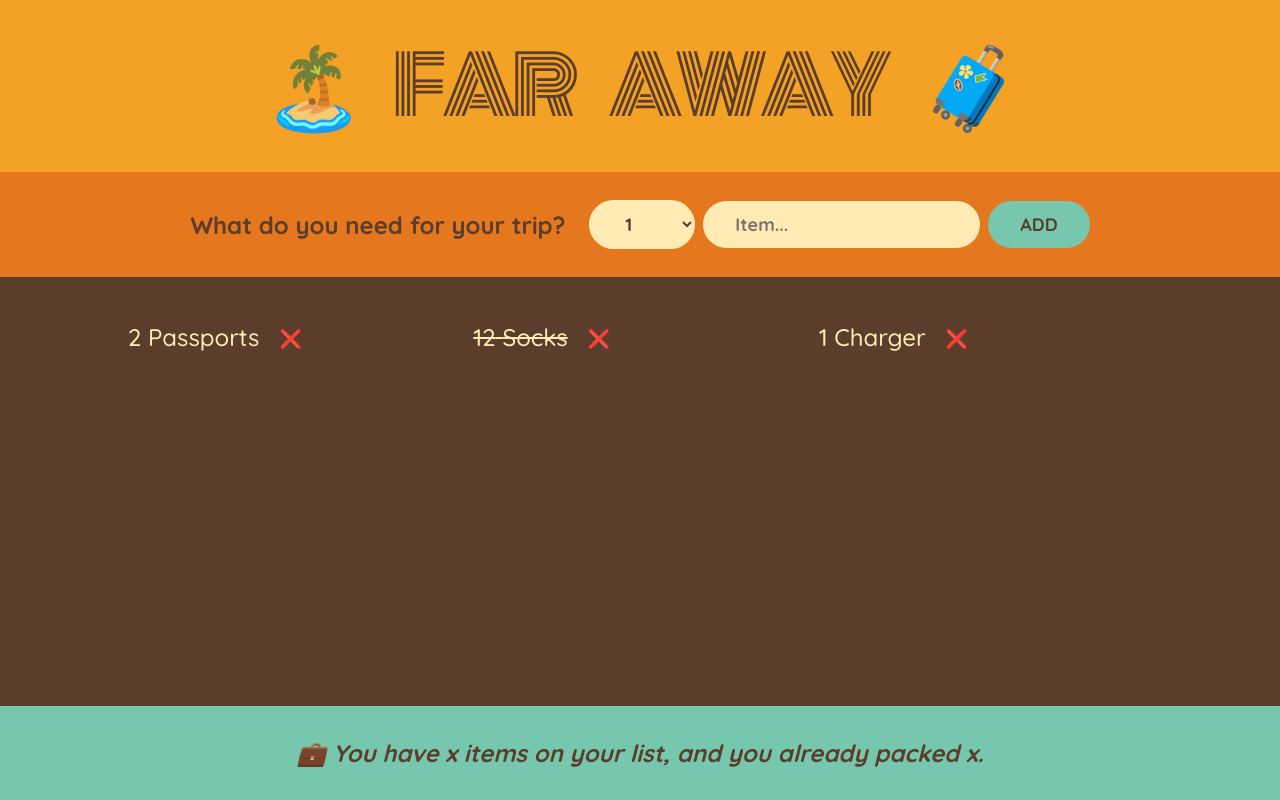
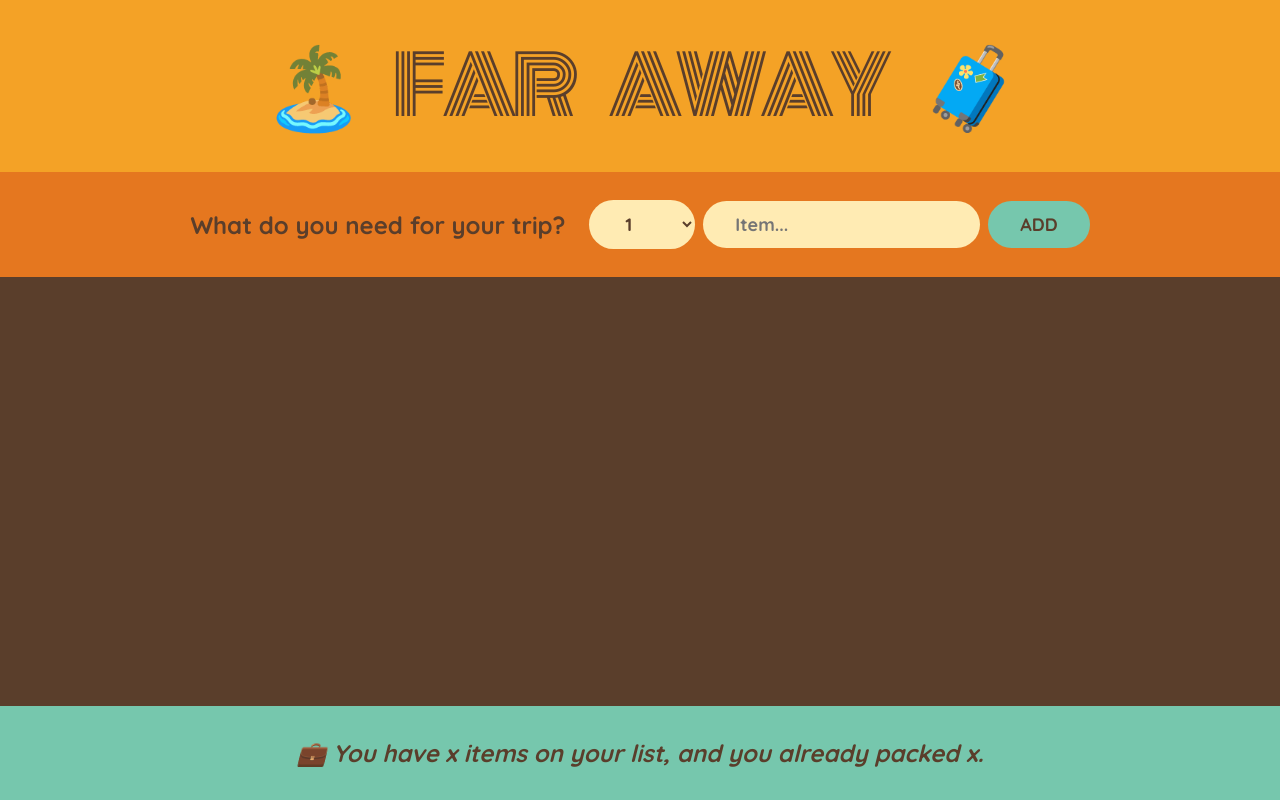
Before and after one commit to ChristianC93/travel-list, a React (Create React App) app: page / in a window 1280 px wide. Built offline with nearby package versions, Linux system fonts and the light colour scheme; the HTML template or start-up script is replaced by a standard one.

Commit message:
moved items state variable to App component and passed it as props to PackingList component and moved handleAddItems function to App component and passed it as props to Form component

```diff
--- a/src/App.js
+++ b/src/App.js
@@ -7,11 +7,17 @@
 ];
 
 export default function App() {
+  const [items, setItems] = useState([]);
+
+  function handleAddItems(item) {
+    setItems((items) => [...items, item]);
+  }
+
   return (
     <div className="app">
       <Logo />
-      <Form />
-      <PacklingList />
+      <Form onAddItems={handleAddItems} />
+      <PacklingList items={items} />
       <Stats />
     </div>
   );
@@ -21,14 +27,9 @@
   return <h1>🏝️ Far Away 🧳</h1>;
 }
 
-function Form() {
+function Form({ onAddItems }) {
   const [description, setDescription] = useState('');
   const [quantity, setQuantity] = useState(1);
-  const [items, setItems] = useState([]);
-
-  function handleAddItems(item) {
-    setItems((items) => [...items, item]);
-  }
 
   function handleSubmit(e) {
     e.preventDefault();
@@ -38,7 +39,7 @@
     const newItem = { description, quantity, packed: false, id: Date.now() };
     console.log(newItem);
 
-    handleAddItems(newItem);
+    onAddItems(newItem);
 
     setDescription('');
     setQuantity(1);
@@ -68,11 +69,11 @@
   );
 }
 
-function PacklingList() {
+function PacklingList({ items }) {
   return (
     <div className="list">
       <ul>
-        {initialItems.map((item) => (
+        {items.map((item) => (
           <Item item={item} key={item.id} />
         ))}
       </ul>
```
